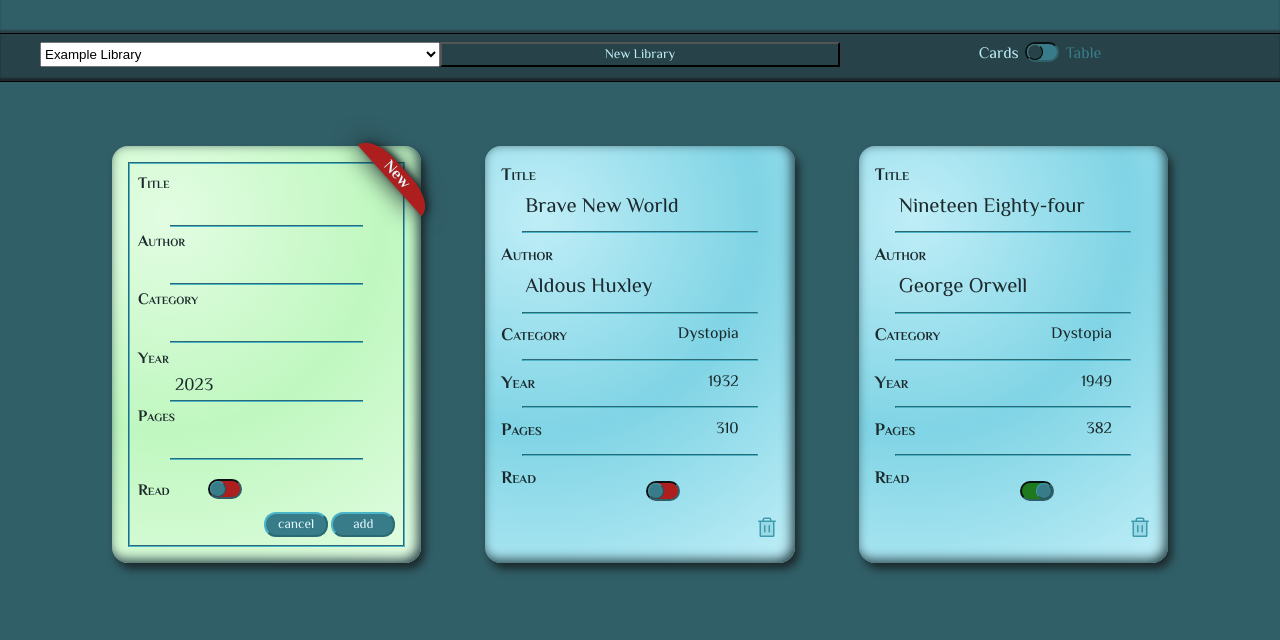
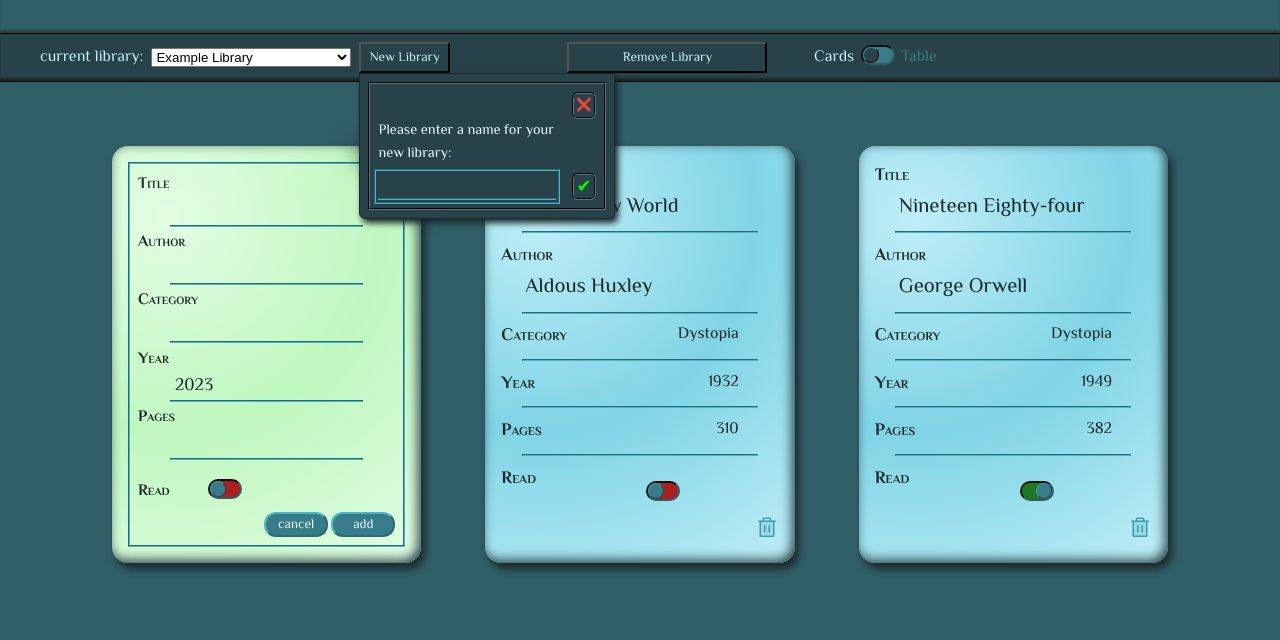
Before and after one commit to LastCapricorn/library, a plain HTML site: page index.html in a window 1280 px wide. Both pictures are taken after a click on the button "New Library". Shown: the part 94-734 px from the top of the page. Drawn offline with Linux system fonts and the light colour scheme.

Commit message:
Add function to create new libraries

```diff
--- a/index.html
+++ b/index.html
@@ -18,9 +18,21 @@
   </header>
   <nav>
     <div>
-      <select>
+      <label for="choose-library">current library:</label>
+      <select id="choose-library" name="choose">
       </select>
-      <button type="button">New Library</button>
+      <div id="new-library">
+        <button type="button" class="new-library">New Library</button>
+        <div class="new-library window">
+          <form action="" method="get">
+            <label for="receive-name">Please enter a name for your new library:</label>
+            <button type="button" class="close">&#10060;</button>
+            <input type="text" id="receive-name" name="receive-name" autofocus>
+            <button type="button" class="create">&#10004;</button>
+          </form>
+        </div>
+      </div>
+      <button type="button" id="remove-library">Remove Library</button>
       <label class="display-style" for="display-style"><span class="card-style checked">Cards</span>
       <input type="checkbox" name="display-style" id="display-style" class="switch" />
       <span class="table-style">Table</span></label>
--- a/script.js
+++ b/script.js
@@ -104,15 +104,18 @@ class Library {
   }
 
   addToLibrary = (book) => {
-    if (
-      this.data.every(
-        (b) => (b.title && b.author) !== (book.title && book.author)
-      )
-    ) {
+    try {
+      const noDouble = this.data.every( (b) => (b.title && b.author) !== (book.title && book.author))
+      if (!noDouble) {
+        throw new Error(`"${book.title}" by ${book.author} already exists in this library!`)
+      }
       this.data.unshift(book)
       this.exportLibrary()
-    } else {
-      return `"${book.title}" by ${book.author} already exists in this library!`
+      provideCard(book)
+    } catch (err) {
+      alert(err.message)
+    } finally {
+      attachForm()
     }
   }
 
@@ -208,9 +211,8 @@ function attachForm() {
   readInput.setAttribute('type', 'checkbox')
   readInput.setAttribute('id', 'book-read')
   readInput.setAttribute('name', 'book-read')
-  readInput.setAttribute('value', false)
   readInput.classList.add('switch')
-  readInput.addEventListener('change' , () => readInput.setAttribute('value', readInput.checked))
+
   const cancelButton = document.createElement('button')
   const addButton = document.createElement('button')
   cancelButton.setAttribute('type', 'reset')
@@ -294,14 +296,14 @@ function attachSwitch(value, iD) {
 }
 
 function showLibraryAsCardSet(lib) {
-  container.classList.remove('table')
-  document.querySelector('body').classList.remove('table')
+  clearContainer()
   container.classList.add('card')
-  if (lib.data !== []) {
+  if (!(lib.data === null)) {
     for (let book = 0; book < lib.data.length; book++) {
       provideCard(lib.data[book])
     }
   }
+  attachForm()
 }
 
 function provideCard(book) {
@@ -352,11 +354,11 @@ function provideCard(book) {
 }
 
 function showLibraryAsTable(lib) {
+  clearContainer()
   const libraryTable = document.createElement('table')
   const tableHead = document.createElement('thead')
   const tableBody = document.createElement('tbody')
 
-  container.classList.remove('card')
   document.querySelector('body').classList.add('table')
   container.classList.add('table')
 
@@ -395,8 +397,8 @@ function provideTableRow(book) {
 }
 
 function initializeLibrary() {
-  const setSelection = document.querySelector('body nav div select')
-  const setOptions = document.createElement('option')
+  const setSelection = document.querySelector('#choose-library')
+  setSelection.querySelectorAll('option').forEach( (opt) => setSelection.removeChild(opt))
   if (setSelection.hasAttribute('disabled')) {
     setSelection.removeAttribute('disabled')
     newLibraryButton.removeAttribute('disabled')
@@ -404,64 +406,70 @@ function initializeLibrary() {
 
   if (localStorage && localStorage.length !== 0) {
     for (let i = 0; i < localStorage.length; i++) {
+      const setOptions = document.createElement('option')
       if (localStorage.key(i) !== 'current') {
         setOptions.textContent = localStorage.key(i)
+        setOptions.setAttribute('value', localStorage.key(i))
         if (localStorage.key(i) === localStorage.getItem('current')) {
           setOptions.setAttribute('selected', '')
+        } else {
+          setOptions.removeAttribute('selected')
         }
         setSelection.appendChild(setOptions)
       }
     }
     currentLibrary = new Library(localStorage.getItem('current'))
     currentLibrary.importLibrary()
-    showLibraryAsCardSet(currentLibrary)
   } else if (localStorage && localStorage.length === 0) {
+    const setOptions = document.createElement('option')
     currentLibrary = new Library('Example Library')
     setOptions.textContent = currentLibrary.name
+    setOptions.setAttribute('value', currentLibrary.name)
     setOptions.setAttribute('selected', '')
     setSelection.appendChild(setOptions)
     currentLibrary.data = defaultLibrary
     currentLibrary.exportLibrary()
-    showLibraryAsCardSet(currentLibrary)
   } else {
     newLibraryButton.setAttribute('disabled', '')
     setSelection.setAttribute('disabled', '')
     currentLibrary = new Library('Example Library')
     currentLibrary.data = defaultLibrary
-    showLibraryAsCardSet(currentLibrary)
   }
+  showLibraryAsCardSet(currentLibrary)
 }
 
 function toggleLibraryDisplayMode() {
   document.querySelector('.card-style').classList.toggle('checked')
   document.querySelector('.table-style').classList.toggle('checked')
-  if (document.querySelector('main').classList.contains('table')) {
-    document.querySelector('main').removeChild(document.querySelector('table'))
+  if (container.classList.contains('table')) {
     showLibraryAsCardSet(currentLibrary)
-    attachForm()
   } else {
     document.querySelector('button[type="submit"]').removeEventListener('click', appendNewBook)
     document.querySelector('button[type="reset"]').removeEventListener('click', resetForm)
-    document
-      .querySelectorAll('main div')
-      .forEach((div) => document.querySelector('main').removeChild(div))
     showLibraryAsTable(currentLibrary)
+  }
+}
+function clearContainer() {
+  if (container.classList.contains('card')) {
+    container.classList.remove('card')
+    document.querySelectorAll('main div')
+    .forEach( (div) => document.querySelector('main').removeChild(div))
+  } else if (container.classList.contains('table')) {
+    container.classList.remove('table')
+    container.removeChild(document.querySelector('table'))
+    document.querySelector('body').classList.remove('table')
   }
 }
 
 function appendNewBook(ev) {
   ev.preventDefault()
   document.querySelector('button[type="submit"]').removeEventListener('click', appendNewBook)
-  const titleBook = document.querySelector('input[id="book-title"]').value
-  const authorBook = document.querySelector('input[id="book-author"]').value
-  const categoryBook = document.querySelector('input[id="book-category"]').value
-  const yearBook = document.querySelector('input[id="book-year"]').value
-  const pagesBook = document.querySelector('input[id="book-pages"]').value
-  const readBook = document.querySelector('input[id="book-read"]').value
-  const newBook = new Book(titleBook,authorBook,categoryBook,yearBook,pagesBook,readBook)
+  const bookData = []
+  document.querySelectorAll('.form input').forEach( (i) => {
+    bookData.push(i.id !== 'book-read' ? i.value : i.checked)
+  })
+  const newBook = new Book(...bookData)
   currentLibrary.addToLibrary(newBook)
-  provideCard(newBook)
-  attachForm()
 }
 
 function resetForm(ev) {
@@ -472,7 +480,30 @@ function resetForm(ev) {
   document.querySelector('button[type="reset"]').addEventListener('click', resetForm)
 }
 
+function createNewLibrary() {
+  document.querySelector('.new-library.window').classList.toggle('show')
+  if (document.querySelector('.new-library.window').classList.contains('show')) {
+    document.querySelector('.new-library.window input').focus()
+    document.querySelector('button.create').addEventListener('click', () => {
+      const newLibraryName = document.querySelector('#receive-name').value
+      if (newLibraryName) {
+        currentLibrary = new Library(newLibraryName)
+        localStorage.setItem('current', newLibraryName)
+        currentLibrary.exportLibrary()
+        initializeLibrary()
+        attachForm()
+      }
+      document.querySelector('button.close').click()
+    })
+  } else {
+    document.querySelector('.new-library.window input').blur()
+    document.querySelector('.new-library.window input').value = ''
+  }
+}
+
 initializeLibrary()
 attachForm()
 
 document.querySelector('#display-style').addEventListener('change', toggleLibraryDisplayMode)
+document.querySelector('#new-library > button').addEventListener('click', createNewLibrary)
+document.querySelector('button.close').addEventListener('click', createNewLibrary)
--- a/style.css
+++ b/style.css
@@ -158,7 +158,81 @@ h1 {
 
 nav > div {
   display: grid;
-  grid-template-columns: repeat(auto-fit, minmax(100px, 1fr))
+  column-gap: 0.5rem;
+  grid-template-columns: max-content repeat(4, minmax(max-content, 200px));
+  align-items: center;
+}
+
+nav button:not(.new-library button) {
+  padding: 0.2rem 0.5rem;
+}
+
+#new-library {
+  position: relative;
+}
+
+.new-library.window {
+  position: absolute;
+  top: 1.95rem;
+  padding: 0.5rem;
+  background-color: var(--col02);
+  color: var(--col11);
+  border: 1px solid var(--col01);
+  border-radius: 0 0 6px 6px;
+  box-shadow: 3px 4px 6px var(--col01);
+  display: none;
+}
+
+.new-library.window form {
+  border: 2px groove var(--col01);
+  padding: 0.5rem;
+  display: grid;
+  column-gap: 1.0rem;
+  grid-template-columns: 1fr min-content;
+  grid-template-rows: min-content 1fr 1fr 1fr;
+}
+
+.new-library.window label {
+  grid-row: 2 / 4;
+  font-size: 0.9rem;
+}
+
+.new-library.window input {
+  grid-row: 4 / 5;
+  border: none;
+  border-bottom: 2px groove var(--col06);
+  font-size: 1.0rem;
+  padding-left: 0.5rem;
+}
+
+.new-library.window button.close {
+  grid-column: 2 / 3;
+  font-size: 0.8rem;
+  line-height: 1.2rem;
+  padding: 0.2rem 0.1rem 0;
+  border: 2px groove var(--col01);
+  border-radius: 6px;
+  background-color: var(--col02);
+}
+
+.new-library.window button.create {
+  grid-row: 4 / 5;
+  font-size: 1.1rem;
+  line-height: 1.0rem;
+  padding: 0.3rem 0.1rem 0;
+  border: 2px groove var(--col01);
+  border-radius: 6px;
+  background-color: var(--col02);
+  color: #00ff00
+}
+
+.new-library.window.show {
+  display: inherit;
+}
+
+.new-library.window input:focus {
+  outline: 2px groove var(--col06);
+  outline-offset: 2px;
 }
 
 .display-style {
@@ -268,6 +342,7 @@ main.card button.remove {
 
 main.card .form {
   min-width: min-content;
+  max-width: 400px;
   background: radial-gradient(circle farthest-corner at 18% 17%, var(--col15), var(--col14), var(--col15));
   display: grid;
   grid-template-columns: auto;
```
